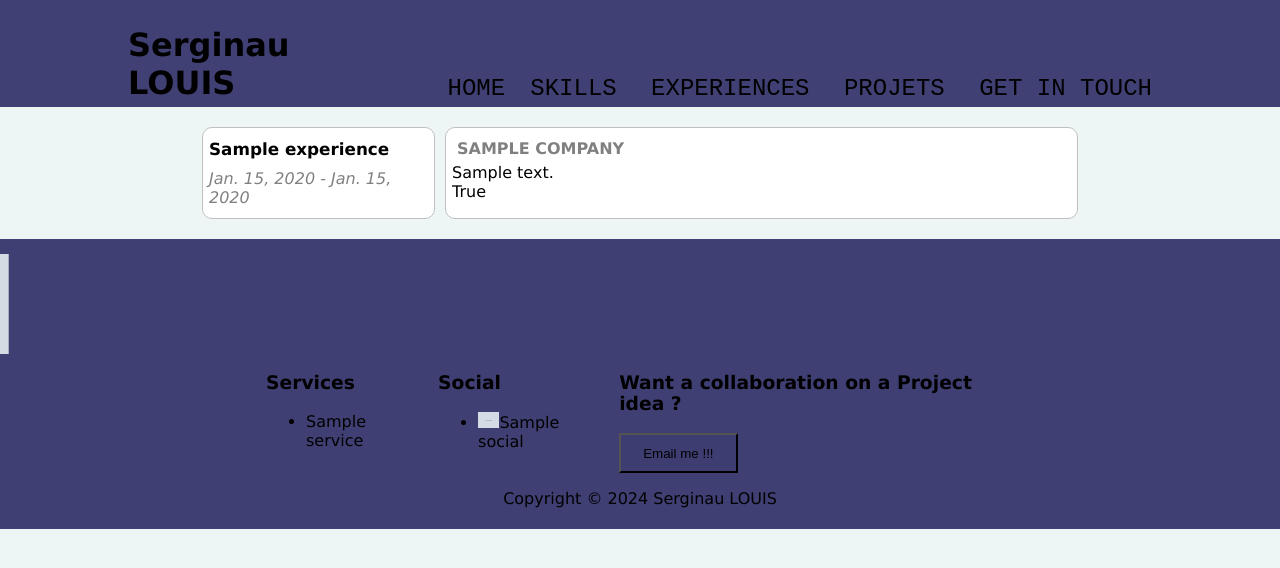
After one commit to slouis5/PORTFOLIO-DJANGO-APP, a Django app: page /experiences/ in a window 1280 px wide. The commit adds this page. Shown: the top 568 px of the page. Run offline with Django 5.2, Linux system fonts and the light colour scheme; tables that the repository leaves empty hold one stand-in row (values such as "Sample post"); grey boxes marked "Sample" are stand-in pictures.

Commit message:
template pages home and experiences

```diff
--- /dev/null
+++ b/portfolio/summary/static/summary/css/experiences.css
@@ -0,0 +1,61 @@
+body {
+    background-color:aliceblue;
+    font-family:Verdana, Geneva, Tahoma, sans-serif;
+}
+
+
+.section {
+    margin: 10px 15% 10px 15%;
+    padding: 10px;
+    display: flex;
+  flex-direction: row;
+  flex-wrap:nowrap;
+  justify-content: flex-start;
+  align-items: normal;
+  align-content: space-between;
+}
+
+.section-container-1-child-1 {
+    background-color: white;
+    display: flex;
+    flex: 0 0 25%;
+    align-self: auto;
+    flex-direction: column;
+    padding: 6px;
+    margin-right: 10px;
+    border-radius: 10px;
+    border: 1px solid silver;
+}
+
+.section-container-1-child-1-child {
+    padding: 5px 0 5px 0;
+}
+
+
+.exp-title {
+    font-weight: bold;
+    font-size: 1.05em;
+}
+
+.exp-period {
+    font-style: italic;
+    color: gray;
+}
+
+.section-container-1-child-2 {
+    background-color: white;
+    display: inline-flex;
+    flex-wrap: wrap;
+    flex-direction: column;
+    flex-grow: 1;
+    padding: 6px;
+    border-radius: 10px;
+    border: 1px solid silver;
+}
+
+.section-container-1-child-2-child {
+    padding: 5px;
+    text-transform: uppercase;
+    color: gray;
+    font-weight: bold;
+}
--- a/portfolio/summary/static/summary/css/style.css
+++ b/portfolio/summary/static/summary/css/style.css
@@ -4,8 +4,7 @@ body {
     padding: 0;
     /*
     background-image: url('./images/bg.svg');
-    background-size: cover;
-    */
+    background-size: cover;*/
 }
 
 
@@ -17,6 +16,11 @@ header {
 
 header h1 {
     margin: 0;
+}
+
+header .flex-container-1-child a{
+    text-decoration: none;
+    color: inherit;
 }
 
 /*full block */
@@ -55,12 +59,16 @@ nav ul li {
     display: inline;
     margin-left: 20px;
     font-size: 1.5em;
+    text-transform: uppercase;
+    font-family: 'Courier New', Courier, monospace;
 
     /* Add margin to separate navigation links */
 }
 
 nav ul li a:hover {
     color: rgb(11, 22, 59);
+    background-color: rgba(237, 244, 245, .90);
+    transition: color 1s ease
 }
 
 nav ul li:first-child {
@@ -96,6 +104,8 @@ aside {
     justify-content: space-between;
     align-items: center;
     align-content: stretch;
+    border-top: 5px ;
+    border-color: rbga(237, 244, 245, .90)
 }
 
 .flex-container-2-child {
--- /dev/null
+++ b/portfolio/summary/templates/summary/experiences.html
@@ -0,0 +1,44 @@
+{% extends 'summary/index.html' %}
+{% load static %}
+{% block css %}
+  <link rel="stylesheet" href="{% static 'summary/css/experiences.css' %}" />
+  <link rel="stylesheet" href="{% static 'summary/css/style.css' %}" />
+{% endblock %}
+
+{% block title %}
+  <title>Work experience</title>
+{% endblock %}
+
+{% block js %}
+  <script src="{% static 'summary/js/index.js' %}"></script>
+{% endblock %}
+
+{% block content %}
+  {% for exp in experiences %}
+    <div class="section">
+      <div class="section-container-1-child-1">
+        <div class="section-container-1-child-1-child">
+          <span class="exp-title">{{ exp.title }}</span>
+        </div>
+
+        <div class="section-container-1-child-1-child">
+          <span class="exp-period">
+            {% if not exp.period_end %}
+              Since {{ exp.period_start }}
+            {% else %}
+              {{ exp.period_start }} - {{ exp.period_end }}
+            {% endif %}
+          </span>
+        </div>
+      </div>
+
+      <div class="section-container-1-child-2">
+        <div class="section-container-1-child-2-child">{{ exp.company }}</div>
+
+        {{ exp.desc }} <br />
+
+        {{ exp.is_last }} <br />
+      </div>
+    </div>
+  {% endfor %}
+{% endblock %}
--- a/portfolio/summary/templates/summary/index.html
+++ b/portfolio/summary/templates/summary/index.html
@@ -8,28 +8,37 @@
     <meta name="keywords" content="DATA, Analysis, Haiti" />
     <meta name="description" content="A DATA Analyst in Haïti" />
     <meta name="author" content="Serginau LOUIS" />
+
+    {% block css %}
       <link rel="stylesheet" href="{% static 'summary/css/style.css' %}" />
+    {% endblock %}
 
     <!-- <link rel="icon" href="{% static 'img/Kanari_white_logo.png' %}" type="image/icon" /> -->
-
+    {% block title %}
       <title>Serginau's Portal</title>
+    {% endblock %}
   </head>
   <body>
+    {% block js %}
       <script src="{% static 'summary/js/index.js' %}"></script>
+    {% endblock %}
+
+    {% block header %}
       <header>
         <div class="flex-container-1">
           <div class="flex-container-1-child">
-          <h1>Serginau<br /> LOUIS</h1>
+            <a href="{% url 'index' %}"><h1>Serginau<br /> LOUIS</h1></a>
           </div>
           <div class="flex-container-1-child">
             <nav>
               <ul>
+                <li><a href="{% url 'index'%}">Home</a></li>
                 <li>
                   <a href="">Skills</a>
                 </li>
 
                 <li>
-                <a href="">Experiences</a>
+                  <a href="{% url 'experiences' %}">Experiences</a>
                 </li>
 
                 <li>
@@ -44,6 +53,9 @@
           </div>
         </div>
       </header>
+    {% endblock %}
+
+    {% block content %}
       <div id="main" class="flex-container-2">
         <article class="flex-container-2-child">
           <h2>Who is Serge ?</h2>{{ about.about }}
@@ -61,6 +73,9 @@
           {% endfor %}
         </aside>
       </div>
+    {% endblock %}
+
+    {% block footer %}
       <footer>
         <div id="company_band">
           {% for company in companies %}
@@ -95,5 +110,6 @@
 
         <p>Copyright &copy; 2024 Serginau LOUIS</p>
       </footer>
+    {% endblock %}
   </body>
 </html>
--- a/portfolio/summary/urls.py
+++ b/portfolio/summary/urls.py
@@ -5,5 +5,6 @@ from . import views
 urlpatterns = [
     path("", views.index, name="index"),
     path("home/", views.index, name="index"),
+    path("experiences/", views.experience, name="experiences")
 
 ]
--- a/portfolio/summary/views.py
+++ b/portfolio/summary/views.py
@@ -1,12 +1,24 @@
 from django.shortcuts import render, HttpResponse
-from .models import Company, SkillCategory, Me, Service, Social
+from .models import Company, SkillCategory, Me, Service, Social, Experience
+
+
+
+def footer():
+    companies_logo = Company.objects.all()
+    services = Service.objects.all()
+    socials = Social.objects.all()
+    return dict({'companies': companies_logo, "services": services, "socials": socials})
 
 # Views
 def index(request):
-    companies_logo = Company.objects.all()
     skills_cat = SkillCategory.objects.all()
     gen_desc = Me.objects.all()[:1].get()
-    services = Service.objects.all()
-    socials = Social.objects.all()
-    return render(request, "summary/index.html", { 'companies': companies_logo, 'skills_categories': skills_cat, 'about': gen_desc,
-                                                  "services": services, "socials": socials})
+    actual_title = Experience.objects.filter(is_last=True)
+    return render(request, "summary/index.html", {'skills_categories': skills_cat, 'about': gen_desc,
+                                                  'current_title':actual_title} | footer())
+
+
+def experience(request):
+    experiences = Experience.objects.all().order_by('-period_start',)
+
+    return render(request, 'summary/experiences.html', {'experiences': experiences} | footer())
```
Also changed, not shown: portfolio/summary/templates/summary/header.html (added, +42 -0 lines), portfolio/summary/templates/summary/footer.html (added). Lines whose indentation alone changed are shown as unchanged.
